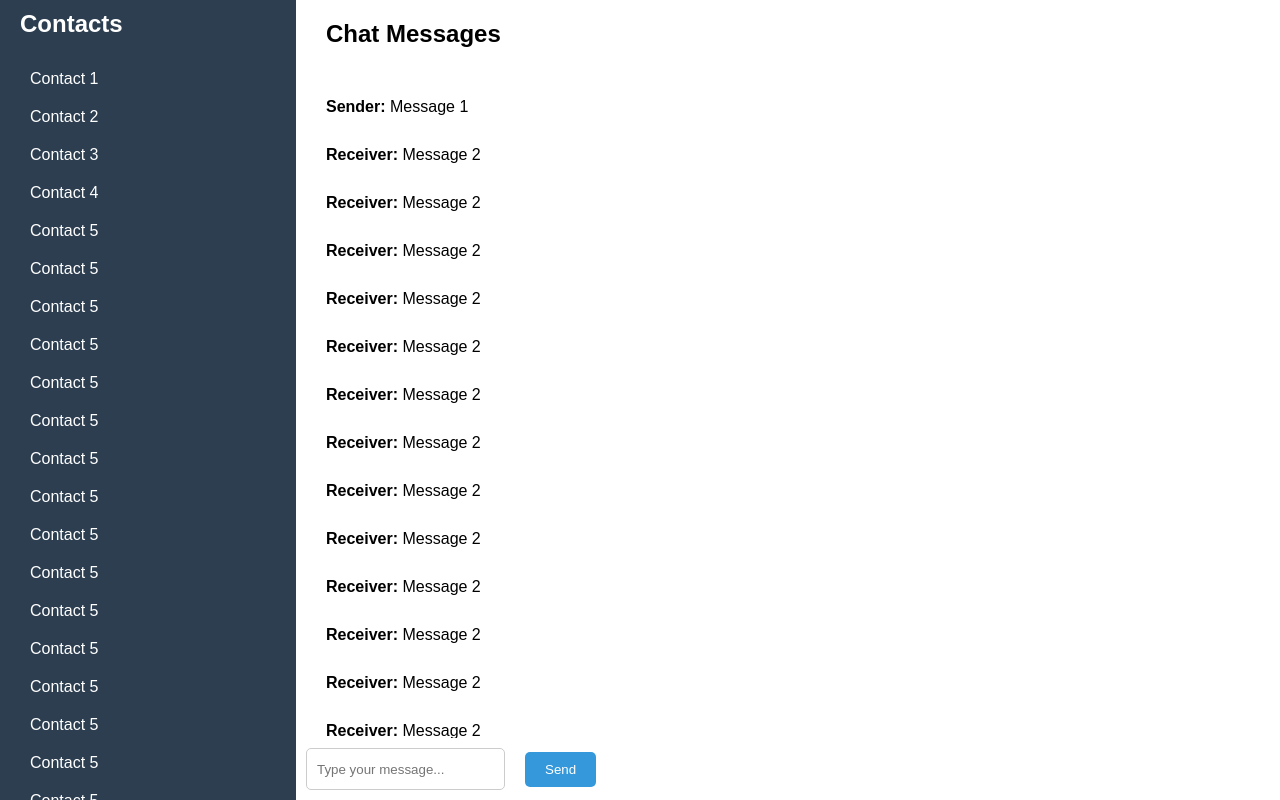
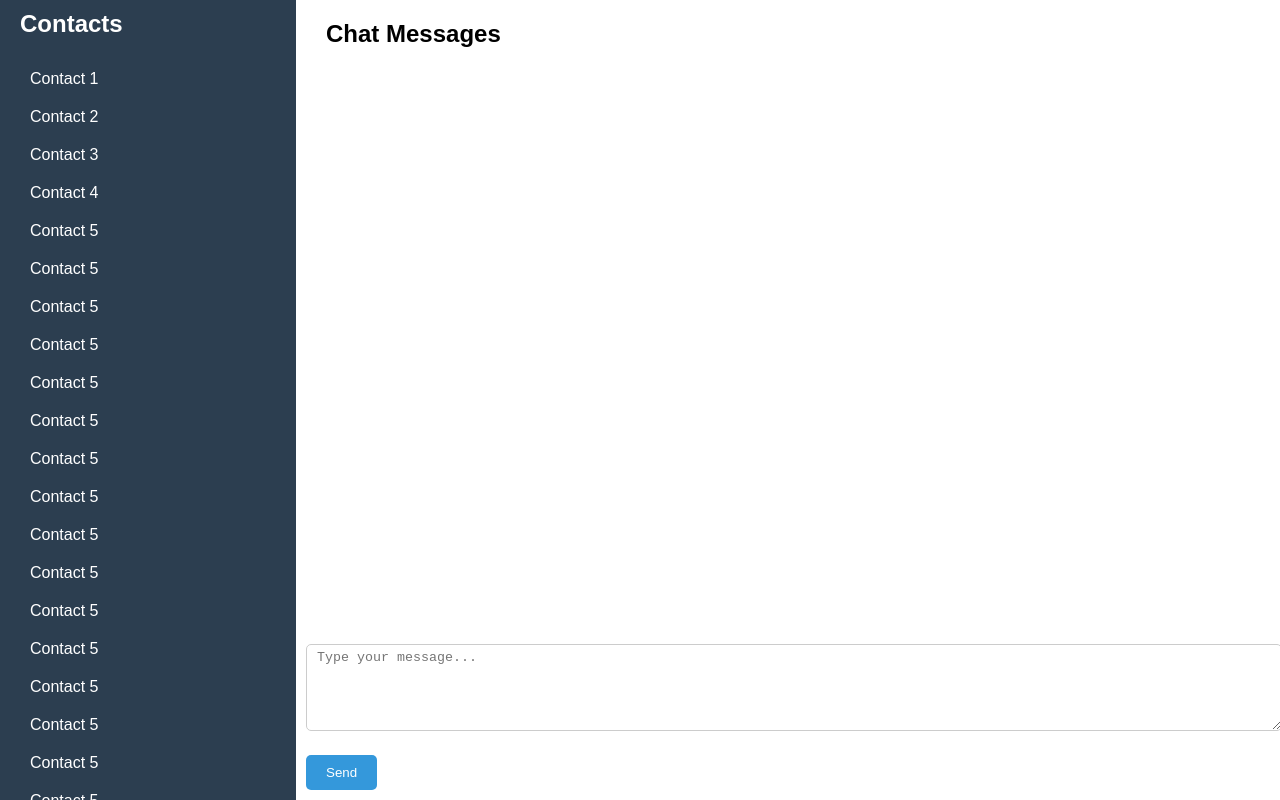
Before and after one commit to Amit-7032/chat-app-reactjs, a React (Create React App) app: page / in a window 1280 px wide. Built offline with nearby package versions, Linux system fonts and the light colour scheme.

Commit message:
update text area field and add some changes

```diff
--- a/src/App.css
+++ b/src/App.css
@@ -86,18 +86,18 @@ body {
   align-self: flex-start;
 }
 
-.input-container {
+.textarea-container {
   display: flex;
   align-items: center;
 }
 
-input[type="text"] {
+textarea[type="text"] {
   flex: 1;
   padding: 5px 10px;
   margin: 10px;
   border: 1px solid #ccc;
   border-radius: 5px;
-  height: 30px;
+  width: 97%;
 }
 
 button {
--- a/src/Chat.js
+++ b/src/Chat.js
@@ -1,18 +1,34 @@
-import React from 'react';
+import React, { useState } from 'react';
 import Message from './Message';
 
 const Chat = ({ messages }) => {
+  const [inputField, setInputField] = useState('');
+  const [chatMessage, setChatMessage] = useState([]);
+
+  const handleChange = (e) => {
+    setInputField(e.target.value);
+  }
+
+  const handleSubmit = () => {
+    if (inputField.trim() !== '') {
+      setChatMessage([...chatMessage, inputField]);
+      setInputField('');
+    }
+  }
   return (
     <div className="chat">
      <h2>Chat Messages</h2>
       <div className="messages">
-        {messages.map((message, index) => (
-          <Message key={index} text={message.text} sender={message.sender} />
+        {chatMessage.map((message, index) => (
+          // <Message key={index} text={message.text} sender={message.sender} />
+          <div key={index}>
+            {message}
+          </div>
         ))}
       </div>
       <div>
-        <input type="text" placeholder="Type your message..." />
-        <button>Send</button>
+        <textarea type="text" placeholder="Type your message..." rows={5} value={inputField} onChange={handleChange} />
+        <button onClick={handleSubmit}>Send</button>
       </div>
     </div>
   );
```
